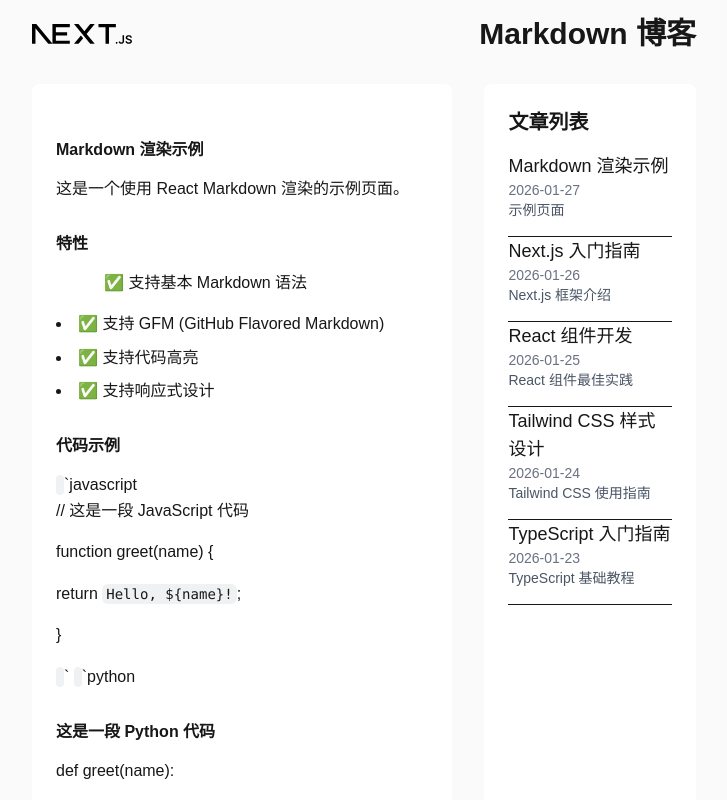
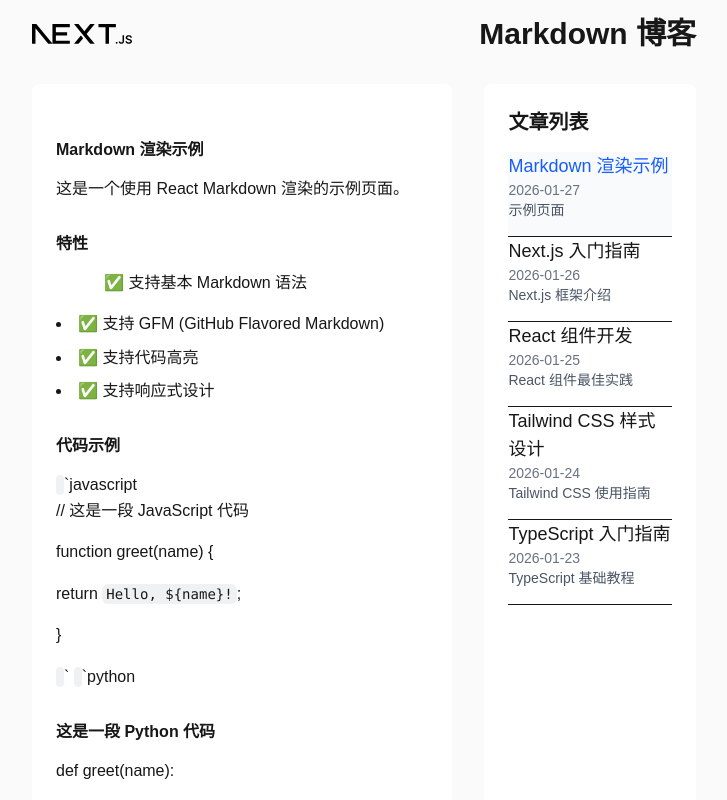
Before and after one commit to fengjutian/interview-question, a Next.js app: page / in a window 1280 px wide. Shown: the top 800 px of the page, without its empty margins (276-1003 px from the left). Built offline with nearby package versions, Linux system fonts and the light colour scheme.

Commit message:
feat: 添加博客内容组件并重构主页布局
将博客内容展示逻辑提取到独立的 BlogContent 组件
预加载所有文章内容以提升性能

```diff
--- /dev/null
+++ b/src/app/BlogContent.tsx
@@ -0,0 +1,49 @@
+"use client";
+
+import { useState } from "react";
+import { MarkdownRenderer } from "../components/MarkdownRenderer";
+
+interface Article {
+  id: number;
+  title: string;
+  date: string;
+  summary: string;
+  file: string;
+}
+
+interface BlogContentProps {
+  articles: Article[];
+  articleContents: Record<string, string>;
+}
+
+export default function BlogContent({ articles, articleContents }: BlogContentProps) {
+  // 状态管理：当前选中的文章
+  const [selectedArticle, setSelectedArticle] = useState(articles[0]);
+  const markdownContent = articleContents[selectedArticle.file];
+
+  return (
+    <div className="flex flex-col lg:flex-row gap-8">
+      {/* 左侧内容 */}
+      <div className="lg:w-2/3 bg-white p-6 rounded-lg">
+        <MarkdownRenderer content={markdownContent} />
+      </div>
+      {/* 右侧列表 */}
+      <div className="lg:w-1/3 bg-white p-6 rounded-lg">
+        <h2 className="text-xl font-semibold mb-4">文章列表</h2>
+        {articles.map(article => (
+          <div
+            key={article.id}
+            className={`border-b pb-4 cursor-pointer hover:bg-gray-50 ${selectedArticle.id === article.id ? 'bg-gray-50' : ''}`}
+            onClick={() => setSelectedArticle(article)}
+          >
+            <h3 className={`text-lg hover:text-blue-600 ${selectedArticle.id === article.id ? 'text-blue-600' : ''}`}>
+              {article.title}
+            </h3>
+            <p className="text-sm text-gray-500">{article.date}</p>
+            <p className="text-sm text-gray-600">{article.summary}</p>
+          </div>
+        ))}
+      </div>
+    </div>
+  );
+}
--- a/src/app/page.tsx
+++ b/src/app/page.tsx
@@ -1,7 +1,7 @@
 import Image from "next/image";
-import { MarkdownRenderer } from "../components/MarkdownRenderer";
 import fs from "fs";
 import path from "path";
+import BlogContent from "./BlogContent";
 
 // 文章列表数据
 const articles = [
@@ -18,11 +18,13 @@
   return fs.readFileSync(markdownPath, "utf8");
 }
 
+// 预加载所有Markdown内容
+const articleContents = articles.reduce((acc, article) => {
+  acc[article.file] = getMarkdownContent(article.file);
+  return acc;
+}, {} as Record<string, string>);
+
 export default function Home() {
-  // 默认显示第一篇文章
-  const defaultArticle = articles[0];
-  const markdownContent = getMarkdownContent(defaultArticle.file);
-
   return (
     <div className="flex min-h-screen bg-zinc-50">
       <main className="max-w-7xl mx-auto p-4">
@@ -30,23 +32,7 @@
           <Image src="/next.svg" alt="Logo" width={100} height={20} />
           <h1 className="text-3xl font-semibold">Markdown 博客</h1>
         </div>
-        <div className="flex flex-col lg:flex-row gap-8">
-          {/* 左侧内容 */}
-          <div className="lg:w-2/3 bg-white p-6 rounded-lg">
-            <MarkdownRenderer content={markdownContent} />
-          </div>
-          {/* 右侧列表 */}
-          <div className="lg:w-1/3 bg-white p-6 rounded-lg">
-            <h2 className="text-xl font-semibold mb-4">文章列表</h2>
-            {articles.map(article => (
-              <div key={article.id} className="border-b pb-4">
-                <h3 className="text-lg hover:text-blue-600">{article.title}</h3>
-                <p className="text-sm text-gray-500">{article.date}</p>
-                <p className="text-sm text-gray-600">{article.summary}</p>
-              </div>
-            ))}
-          </div>
-        </div>
+        <BlogContent articles={articles} articleContents={articleContents} />
       </main>
     </div>
   );
```
